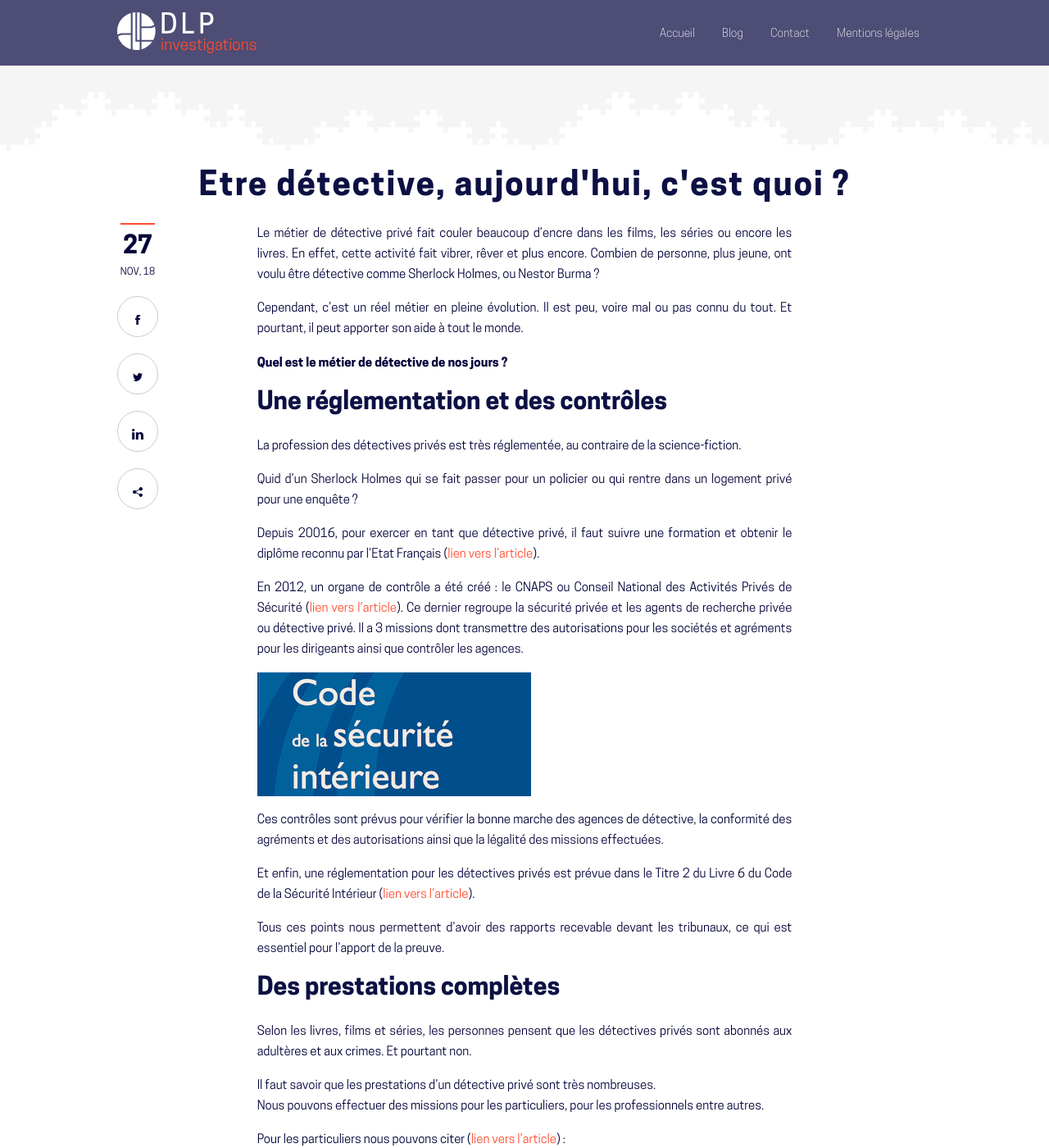
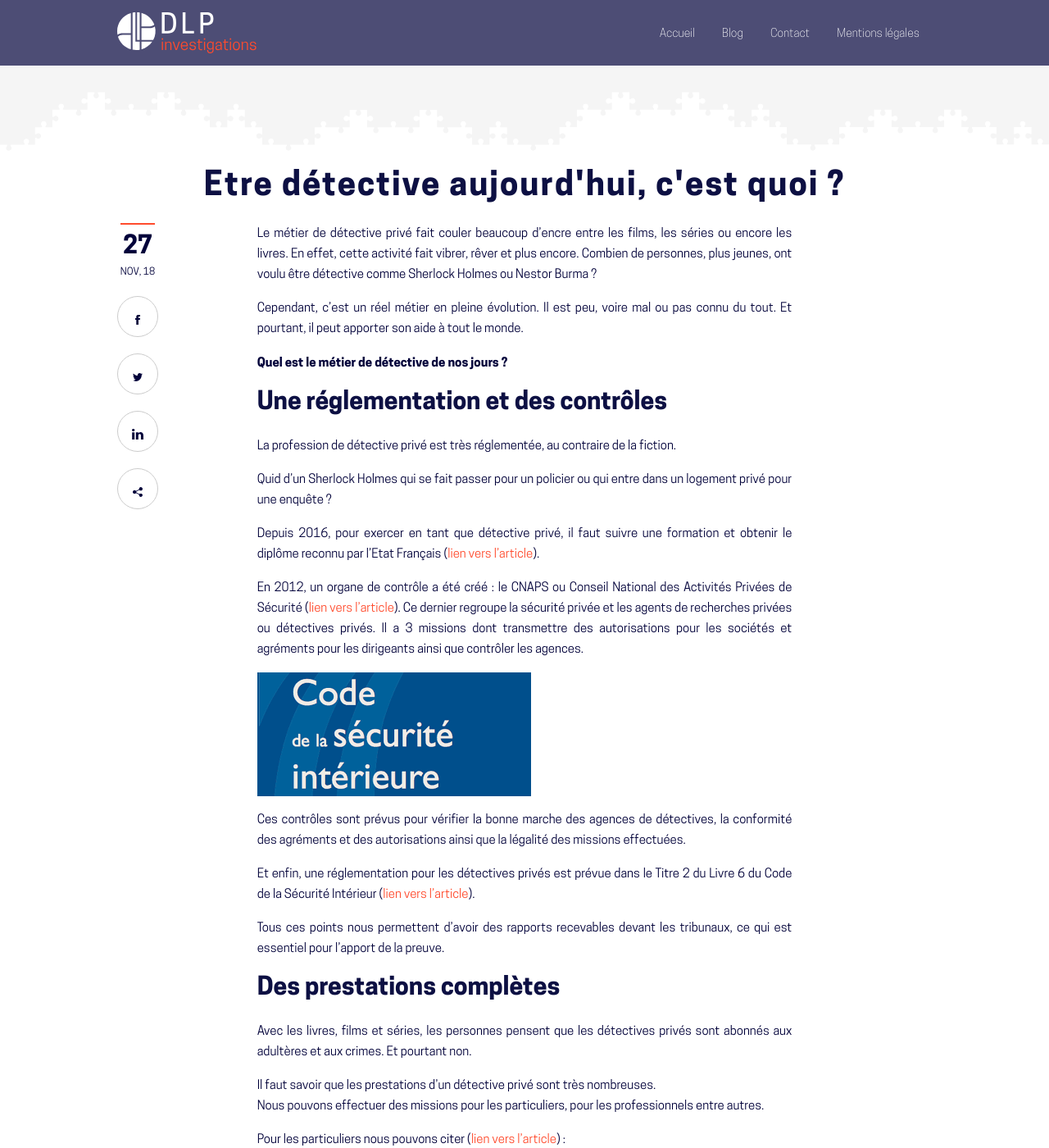
Before and after one commit to lobo-studio/dpl_investigation, a Jekyll site: the page built from _posts/2018-11-27-etre-détective-aujourdhui-cest-quoi-.md, in a window 1280 px wide and 1400 px high. Shown: the whole window at 82% size. Built offline with Jekyll 4.4.1, drawn with Linux system fonts in a browser that asks for light colours; nearby versions of some CDN libraries; some of the changed text lies outside the part shown.

Commit message:
Updated '_posts/2018-11-27-etre-détective-aujourdhui-cest-quoi-.md' via CloudCannon

```diff
--- a/_posts/2018-11-27-etre-détective-aujourdhui-cest-quoi-.md
+++ b/_posts/2018-11-27-etre-détective-aujourdhui-cest-quoi-.md
@@ -1,11 +1,11 @@
 ---
 layout: post
-title: 'Etre détective, aujourd''hui, c''est quoi ?'
+title: 'Etre détective aujourd''hui, c''est quoi ?'
 image_preview_image_path: /assets/img/blog-1.jpg
 permalink: '/blog/:title'
 ---
 
-Le m&eacute;tier de d&eacute;tective priv&eacute; fait couler beaucoup d’encre dans les films, les s&eacute;ries ou encore les livres. En effet, cette activit&eacute; fait vibrer, r&ecirc;ver et plus encore. Combien de personne, plus jeune, ont voulu &ecirc;tre d&eacute;tective comme Sherlock Holmes, ou Nestor Burma ?
+Le m&eacute;tier de d&eacute;tective priv&eacute; fait couler beaucoup d’encre entre les films, les s&eacute;ries ou encore les livres. En effet, cette activit&eacute; fait vibrer, r&ecirc;ver et plus encore. Combien de personnes, plus jeunes, ont voulu &ecirc;tre d&eacute;tective comme Sherlock Holmes ou Nestor Burma ?
 {: .full-width-text}
 
 Cependant, c’est un r&eacute;el m&eacute;tier en pleine &eacute;volution. Il est peu, voire mal ou pas connu du tout. Et pourtant, il peut apporter son aide &agrave; tout le monde.
@@ -17,34 +17,34 @@ Cependant, c’est un r&eacute;el m&eacute;tier en pleine &eacute;volution. Il e
 ### Une r&eacute;glementation et des contr&ocirc;les
 {: .full-width-text}
 
-La profession des d&eacute;tectives priv&eacute;s est tr&egrave;s r&eacute;glement&eacute;e, au contraire de la science-fiction.
+La profession de d&eacute;tective priv&eacute; est tr&egrave;s r&eacute;glement&eacute;e, au contraire de la fiction.
 {: .full-width-text}
 
-Quid d’un Sherlock Holmes qui se fait passer pour un policier ou qui rentre dans un logement priv&eacute; pour une enqu&ecirc;te ?
+Quid d’un Sherlock Holmes qui se fait passer pour un policier ou qui entre dans un logement priv&eacute; pour une enqu&ecirc;te ?
 {: .full-width-text}
 
-Depuis 20016, pour exercer en tant que d&eacute;tective priv&eacute;, il faut suivre une formation et obtenir le dipl&ocirc;me reconnu par l’Etat Fran&ccedil;ais ([lien vers l’article](https://dlp-investigations.fr/diplome-et-formation/)).
+Depuis 2016, pour exercer en tant que d&eacute;tective priv&eacute;, il faut suivre une formation et obtenir le dipl&ocirc;me reconnu par l’Etat Fran&ccedil;ais ([lien vers l’article](https://dlp-investigations.fr/diplome-et-formation/)).
 {: .full-width-text}
 
-En 2012, un organe de contr&ocirc;le a &eacute;t&eacute; cr&eacute;&eacute; : le CNAPS ou Conseil National des Activit&eacute;s Priv&eacute;s de S&eacute;curit&eacute; ([lien vers l’article](https://dlp-investigations.fr/le-cnaps/)). Ce dernier regroupe la s&eacute;curit&eacute; priv&eacute;e et les agents de recherche priv&eacute;e ou d&eacute;tective priv&eacute;. Il a 3 missions dont transmettre des autorisations pour les soci&eacute;t&eacute;s et agr&eacute;ments pour les dirigeants ainsi que contr&ocirc;ler les agences.
+En 2012, un organe de contr&ocirc;le a &eacute;t&eacute; cr&eacute;&eacute; : le CNAPS ou Conseil National des Activit&eacute;s Priv&eacute;es de S&eacute;curit&eacute; ([lien vers l’article](https://dlp-investigations.fr/le-cnaps/)). Ce dernier regroupe la s&eacute;curit&eacute; priv&eacute;e et les agents de recherches priv&eacute;es ou d&eacute;tectives priv&eacute;s. Il a 3 missions dont transmettre des autorisations pour les soci&eacute;t&eacute;s et agr&eacute;ments pour les dirigeants ainsi que contr&ocirc;ler les agences.
 {: .full-width-text}
 
 ![](/assets/img/csi.png)
 {: .full-width-text}
 
-Ces contr&ocirc;les sont pr&eacute;vus pour v&eacute;rifier la bonne marche des agences de d&eacute;tective, la conformit&eacute; des agr&eacute;ments et des autorisations ainsi que la l&eacute;galit&eacute; des missions effectu&eacute;es.
+Ces contr&ocirc;les sont pr&eacute;vus pour v&eacute;rifier la bonne marche des agences de d&eacute;tectives, la conformit&eacute; des agr&eacute;ments et des autorisations ainsi que la l&eacute;galit&eacute; des missions effectu&eacute;es.
 {: .full-width-text}
 
 Et enfin, une r&eacute;glementation pour les d&eacute;tectives priv&eacute;s est pr&eacute;vue dans le Titre 2 du Livre 6 du Code de la S&eacute;curit&eacute; Int&eacute;rieur ([lien vers l’article](https://dlp-investigations.fr/le-code-de-deontologie/)).
 {: .full-width-text}
 
-Tous ces points nous permettent d’avoir des rapports recevable devant les tribunaux, ce qui est essentiel pour l’apport de la preuve.
+Tous ces points nous permettent d’avoir des rapports recevables devant les tribunaux, ce qui est essentiel pour l’apport de la preuve.
 {: .full-width-text}
 
 ### Des prestations compl&egrave;tes
 {: .full-width-text}
 
-Selon les livres, films et s&eacute;ries, les personnes pensent que les d&eacute;tectives priv&eacute;s sont abonn&eacute;s aux adult&egrave;res et aux crimes. Et pourtant non.
+Avec les livres, films et s&eacute;ries, les personnes pensent que les d&eacute;tectives priv&eacute;s sont abonn&eacute;s aux adult&egrave;res et aux crimes. Et pourtant non.
 {: .full-width-text}
 
 Il faut savoir que les prestations d’un d&eacute;tective priv&eacute; sont tr&egrave;s nombreuses.<br>Nous pouvons effectuer des missions pour les particuliers, pour les professionnels entre autres.
@@ -81,7 +81,7 @@ L’agence DLP Investigations met un point d’honneur &agrave; :
 
 * Travailler avec des experts dans leur secteur afin de maximiser la pertinence des r&eacute;sultats
 * Organiser des missions sur-mesure en fonction des vrais besoins du client
-* Suivre de pr&ecirc;t l’avanc&eacute;e de l’enqu&ecirc;te et accompagner le client ou son avocat durant toute la dur&eacute;e de la mission
+* Suivre de pr&egrave;s l’avanc&eacute;e de l’enqu&ecirc;te et accompagner le client ou son avocat durant toute la dur&eacute;e de la mission
 
 Nous apportons la pi&egrave;ce manquante du dossier, que ce soit pour r&eacute;pondre &agrave; un doute, &agrave; une question ou devant la justice.
 {: .full-width-text}
```
Also changed, not shown: other parts of _posts/2018-11-27-etre-détective-aujourdhui-cest-quoi-.md (+4 -4 lines).
